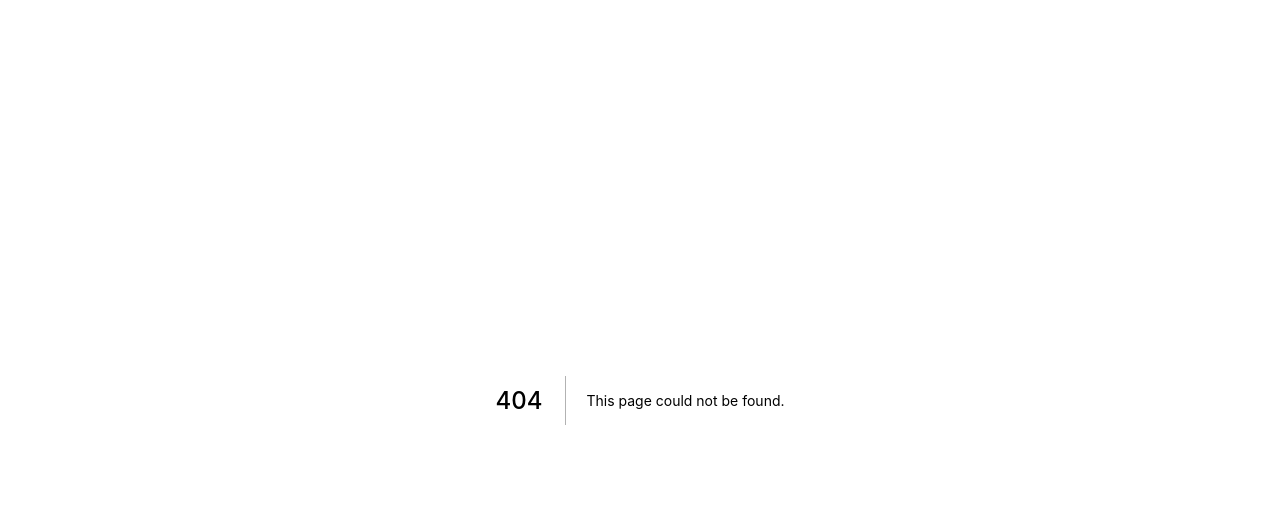
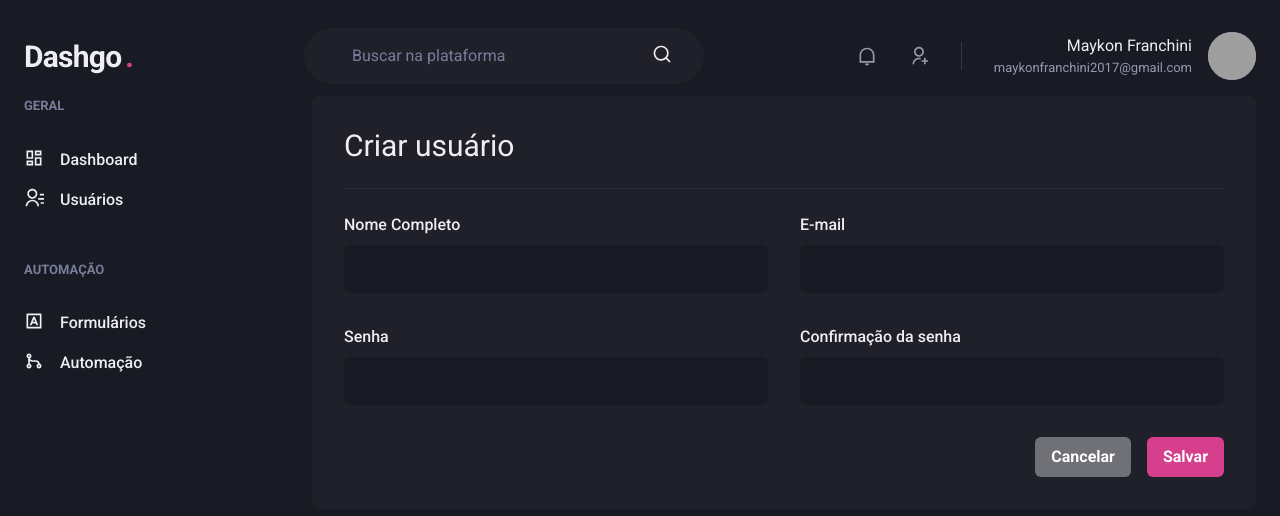
Before and after one commit to MaykonFranchini/Dashgo, a Next.js app: page /users/create in a window 1280 px wide. Before the commit this address had no page. Shown: the top 516 px of the page. Built offline with nearby package versions, Linux system fonts and the light colour scheme; grey boxes are pictures that could not be loaded.

Commit message:
Page Create User created

```diff
--- /dev/null
+++ b/src/pages/users/create.tsx
@@ -0,0 +1,39 @@
+import { Box, Flex, Heading, Divider, VStack, SimpleGrid, HStack, Button } from '@chakra-ui/react';
+import { Input } from '../../components/Form/Input';
+import { Header } from '../../components/Header';
+import { Sidebar } from '../../components/Sidebar'
+
+export default function CreateUser() {
+  return (
+    <Box>
+      <Header />
+      <Flex width="100%" maxWidth={1480} marginX="auto" paddingX="6">
+        <Sidebar />
+
+        <Box flex="1" borderRadius={8} backgroundColor="gray.800" padding="8">
+          <Heading size="lg" fontWeight="normal">Criar usuário</Heading>
+          <Divider marginY="6" borderColor="gray.700" />
+          <VStack spacing="8">
+            <SimpleGrid minChildWidth="240px" spacing="8" width="100%">
+              <Input  name="name" label="Nome Completo" />
+              <Input  name="email" label="E-mail" />
+            </SimpleGrid>
+            <SimpleGrid minChildWidth="240px" spacing="8" width="100%">
+              <Input  name="password" type="password" label="Senha" />
+              <Input  name="password_confirmation" type="password" label="Confirmação da senha" />
+            </SimpleGrid>
+
+          </VStack>
+          <Flex marginTop="8" justify="flex-end">
+            <HStack spacing="4">
+              <Button colorScheme="whiteAlpha" >Cancelar</Button>
+              <Button colorScheme="pink" >Salvar</Button>
+            </HStack>
+
+          </Flex>
+        </Box>
+      </Flex>
+
+    </Box>
+  )
+}
```
